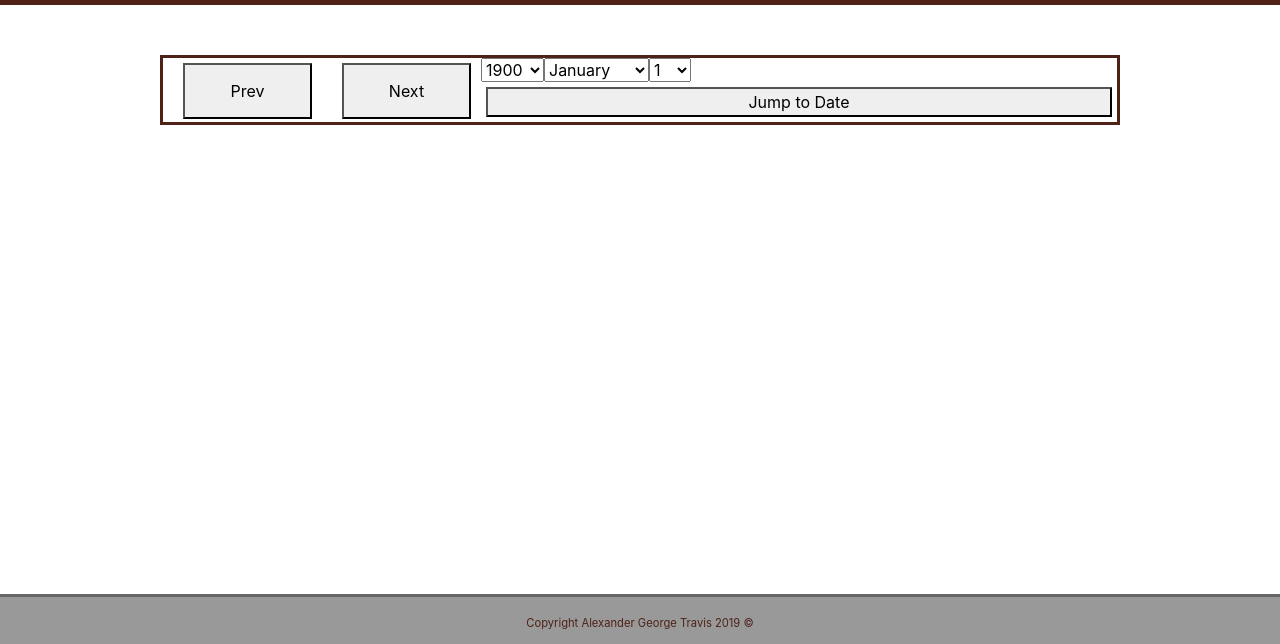
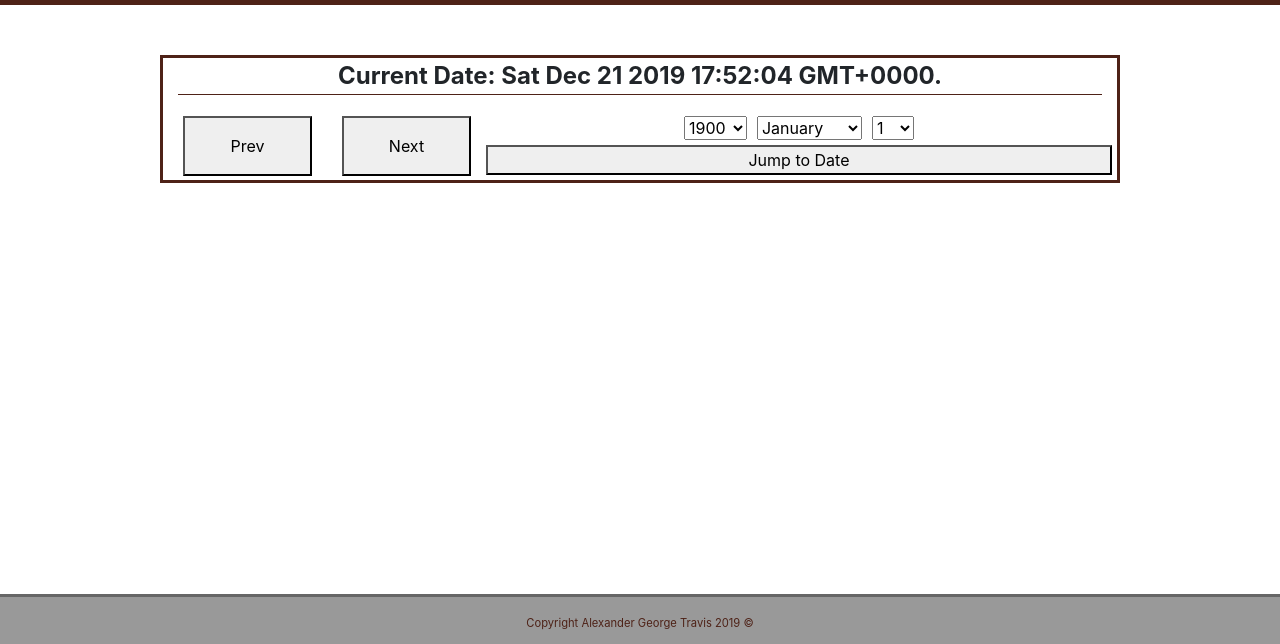
Before and after one commit to agtravis/homework-week-5, a plain HTML site: page index.html in a window 1280 px wide. Shown: the part 156-800 px from the top of the page. Drawn offline with nearby package versions, Linux system fonts and the light colour scheme.

Commit message:
time displayed, needs formatting

```diff
--- /dev/null
+++ b/assets/scripts/daysinmonth.js
@@ -0,0 +1,63 @@
+var selectYear = $('#select-year');
+var selectMonth = $('#select-month');
+var selectDate = $('#select-date');
+var daysInMonth = 31;
+
+for (var i = 1900; i <= 2100; ++i) {
+  var newYearEl = $('<option>');
+  newYearEl.val(i).text(i);
+  selectYear.append(newYearEl);
+}
+
+calcDaysInMonth();
+
+function calcDaysInMonth() {
+  for (var i = 1; i <= daysInMonth; ++i) {
+    var newDateEl = $('<option>');
+    newDateEl.val(i).text(i);
+    selectDate.append(newDateEl);
+  }
+}
+
+selectYear.on('change', function() {
+  selectDate.empty();
+  selectTheMonth();
+});
+
+selectMonth.on('change', selectTheMonth);
+
+function selectTheMonth() {
+  var month = selectMonth.val();
+  if (
+    month === 'January' ||
+    month === 'March' ||
+    month === 'May' ||
+    month === 'July' ||
+    month === 'August' ||
+    month === 'October' ||
+    month === 'December'
+  ) {
+    daysInMonth = 31;
+  } else if (
+    month === 'April' ||
+    month === 'June' ||
+    month === 'September' ||
+    month === 'November'
+  ) {
+    daysInMonth = 30;
+  } else if (
+    month === 'February' &&
+    selectYear.val() % 4 === 0 &&
+    selectYear.val() % 400 === 0
+  ) {
+    daysInMonth = 29;
+  } else {
+    daysInMonth = 28;
+  }
+  selectDate.empty();
+  calcDaysInMonth();
+}
+
+// while (answerButtonsElement.firstChild) {
+//   answerButtonsElement.removeChild(answerButtonsElement.firstChild);
+// }
--- a/assets/scripts/scripts.js
+++ b/assets/scripts/scripts.js
@@ -1,63 +1,5 @@
-var selectYear = $('#select-year');
-var selectMonth = $('#select-month');
-var selectDate = $('#select-date');
-var daysInMonth = 31;
+var currentDateSpanEl = $('#current-date-span');
 
-for (var i = 1900; i <= 2100; ++i) {
-  var newYearEl = $('<option>');
-  newYearEl.val(i).text(i);
-  selectYear.append(newYearEl);
-}
+var m = moment();
 
-calcDaysInMonth();
-
-function calcDaysInMonth() {
-  for (var i = 1; i <= daysInMonth; ++i) {
-    var newDateEl = $('<option>');
-    newDateEl.val(i).text(i);
-    selectDate.append(newDateEl);
-  }
-}
-
-selectYear.on('change', function() {
-  selectDate.empty();
-  selectTheMonth();
-});
-
-selectMonth.on('change', selectTheMonth);
-
-function selectTheMonth() {
-  var month = selectMonth.val();
-  if (
-    month === 'January' ||
-    month === 'March' ||
-    month === 'May' ||
-    month === 'July' ||
-    month === 'August' ||
-    month === 'October' ||
-    month === 'December'
-  ) {
-    daysInMonth = 31;
-  } else if (
-    month === 'April' ||
-    month === 'June' ||
-    month === 'September' ||
-    month === 'November'
-  ) {
-    daysInMonth = 30;
-  } else if (
-    month === 'February' &&
-    selectYear.val() % 4 === 0 &&
-    selectYear.val() % 400 === 0
-  ) {
-    daysInMonth = 29;
-  } else {
-    daysInMonth = 28;
-  }
-  selectDate.empty();
-  calcDaysInMonth();
-}
-
-// while (answerButtonsElement.firstChild) {
-//   answerButtonsElement.removeChild(answerButtonsElement.firstChild);
-// }
+currentDateSpanEl.text(m.toString());
--- a/assets/styles/styles.css
+++ b/assets/styles/styles.css
@@ -130,3 +130,23 @@ footer p {
     height: 87%;
     margin: 5px;
 }
+
+.center {
+    text-align: center;
+}
+
+#current-date-p {
+    border-bottom: 1px solid #4e2217;
+    font-size: 1.5em;
+    font-weight: bold;
+}
+
+#date-selector {
+    margin-top: 5px;
+    display: flex;
+    justify-content: center;
+}
+
+#select-month {
+    margin: 0 10px;
+}
--- a/index.html
+++ b/index.html
@@ -42,6 +42,13 @@
       <div id="main-row" class="row">
         <div class="col-lg-9 col-md-10 col-sm-10 col-12" id="main-container">
           <div class="row">
+            <div class="col-12">
+              <p id="current-date-p" class="center">
+                Current Date: <span id="current-date-span"></span>.
+              </p>
+            </div>
+          </div>
+          <div class="row">
             <div class="col-lg-2 col-md-2 col-sm-6 col-6">
               <button class="button">Prev</button>
             </div>
@@ -50,6 +57,7 @@
             </div>
             <div class="col-lg-8 col-md-8 col-sm-12 col-12">
               <div class="row">
+                <div class="col-12" id="date-selector">
                   <select id="select-year"> </select>
                   <select id="select-month">
                     <option value="January" selected="selected">January</option>
@@ -67,6 +75,7 @@
                   </select>
                   <select id="select-date"> </select>
                 </div>
+              </div>
               <div class="row">
                 <button class="button">Jump to Date</button>
               </div>
@@ -79,7 +88,8 @@
       <p>Copyright Alexander George Travis 2019 ©</p>
     </footer>
     <script src="https://ajax.googleapis.com/ajax/libs/jquery/3.4.1/jquery.min.js"></script>
-
+    <script src="https://momentjs.com/downloads/moment.min.js"></script>
+    <script src="assets/scripts/daysinmonth.js"></script>
     <script src="assets/scripts/scripts.js"></script>
   </body>
 </html>
```
Lines whose indentation alone changed are shown as unchanged.
